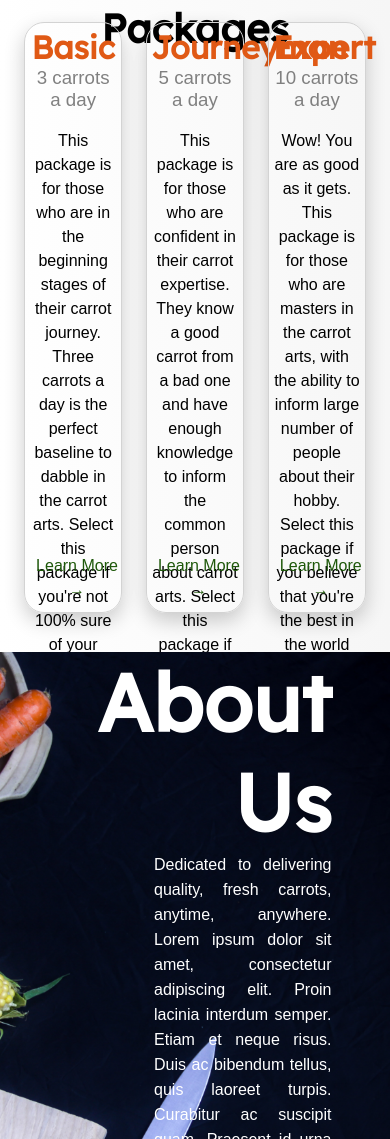
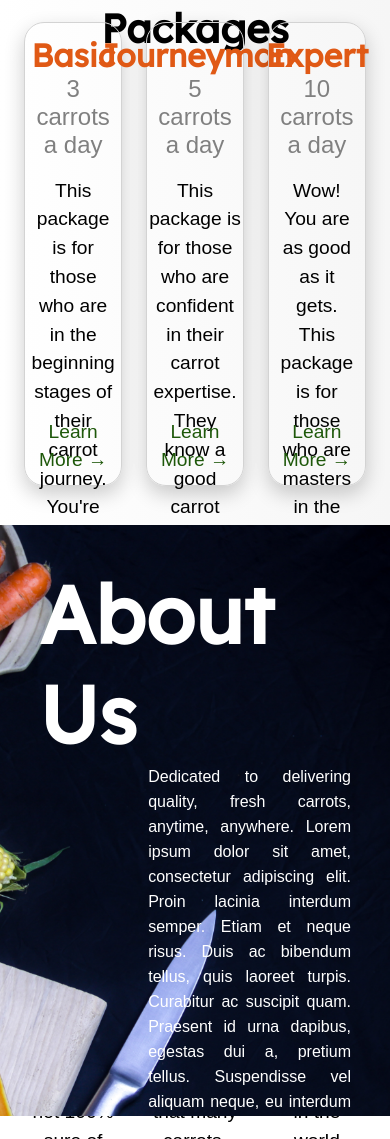
Before and after one commit to nimatullo/Learn-JS, a plain HTML site: page Carrot Appointment/index.html in a window 390 px wide. Shown: the part 861-2000 px from the top of the page. Drawn offline with Linux system fonts and the light colour scheme.

Commit message:
responsive changes 2

```diff
--- a/Carrot Appointment/index.html
+++ b/Carrot Appointment/index.html
@@ -39,14 +39,13 @@
                 <h1>Basic</h1>
                 <h3>3 carrots a day</h3>
                 <br>
-                <p>This package is for those who are in the beginning stages of their carrot journey. Three carrots a
+                <p>This package is for those who are in the beginning stages of their carrot journey. You're curious and
+                    want to explore. Three carrots a
                     day is
-                    the perfect baseline to dabble in the carrot arts. Select this package if you're not 100% sure of
+                    the perfect baseline to dabble in the carrot arts. Take it slow or jump right in. Select this
+                    package if you're not 100% sure of
                     your
                     carrot journey.</p>
-                <br>
-                <br>
-                <br>
                 <button>Select Package</button>
                 <p class="small-text"><a href="#">Learn More <span>→</span></a></p>
             </div>
@@ -61,7 +60,6 @@
                     one and have enough knowledge to inform the common person about carrot arts. Select this package if
                     you
                     are confident in your abilities and are able to manage that many carrots.</p>
-                <br>
                 <button>Select Package</button>
                 <p class="small-text"><a href="#">Learn More <span>→</span></a></p>
             </div>
@@ -75,8 +73,6 @@
                     the
                     ability to inform large number of people about their hobby. Select this package if you believe that
                     you're the best in the world when it comes to carrots.</p>
-                <br>
-                <br>
                 <button>Select Package</button>
                 <p class="small-text"><a href="#">Learn More <span>→</span></a></p>
             </div>
--- a/Carrot Appointment/style.css
+++ b/Carrot Appointment/style.css
@@ -105,6 +105,7 @@ span.green {
 .packages {
     display: flex;
     justify-content: space-evenly;
+    align-items: baseline;
     text-align: center;
     position: relative;
 }
@@ -117,11 +118,13 @@ span.green {
 .package-item h1{
     font-family: 'Lexend Deca', sans-serif;
     color: #e05915;
+    font-size: 2em;
 }
 
 .packages h3 {
     color: gray;
     font-weight: lighter;
+    font-size: 1.5em;
 }
 
 .headline-text {
@@ -134,17 +137,19 @@ span.green {
     margin-top: 10%;
     margin-bottom: 10%;
     border: 1px solid #d3d3d3;
-    padding: 1%;
+    padding: 3%;
     flex-flow: column;
     box-shadow: 0px 8px 20px rgba(0, 0, 0, 0.2);
     border-radius: 20px;
     position: relative;
     width: 25%;
-    height: 70vh;
+    height: 55vh;
+    flex: 0 1 auto;
 }
 
 .package-item p {
     line-height: 1.5em;
+    font-size: 1.2em;
 }
 
 .package-item button {
@@ -163,6 +168,14 @@ span.green {
 
 .package-item button:hover {
     transform: translateY(-10px);
+}
+
+.package-content {
+    display: flex;
+    flex-direction: column;
+    align-items: center;
+    justify-content: space-evenly;
+    height: 100%;
 }
 
 .small-text {
@@ -191,10 +204,10 @@ span.green {
     background-position: center;
     background-attachment: fixed;
     position: relative;
+    padding: 10%;
 }
 
 .about-us h1 {
-    text-align: right;
     font-size: 80px;
     font-family: 'Lexend Deca';
 }
@@ -206,7 +219,11 @@ span.green {
 }
 
 .content {
+    display: flex;
+    flex-direction: column;
     color: white;
+    align-items: flex-end;
+    justify-content: space-evenly;
 }
 
 .carrot-paragraph {
```
